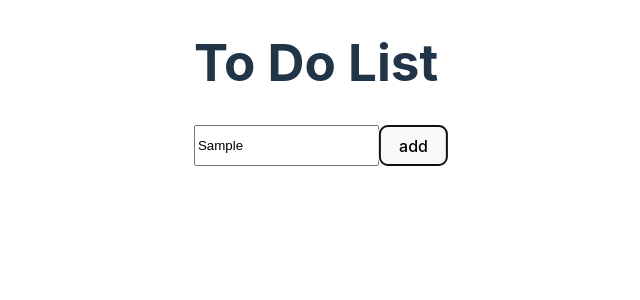
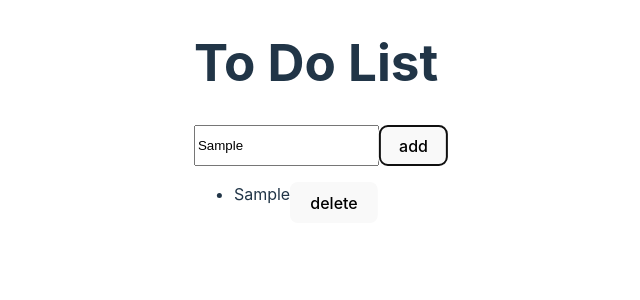
Before and after one commit to alaidine/ToDoList, a React (Vite) app: page / in a window 1280 px wide. Both pictures are taken after typing "Sample" into the empty fields and a click on the button "add". Shown: the top 300 px of the page, without its empty margins (319-959 px from the left). Built offline with nearby package versions, Linux system fonts and the light colour scheme.

Commit message:
finished the delete function and finished the to-do-list

```diff
--- a/src/components/List.tsx
+++ b/src/components/List.tsx
@@ -1,22 +1,22 @@
 import { useState, useRef } from 'react'
 import '../index.css'
 
-const tasks: string[] = []
-
-
 function ToDoList() {
-  const [list, setList] = useState()
+  const [list, setList] = useState([])
   const inputRef = useRef(null)
 
   const addTask = () => { // add a task to the list
     var task = inputRef.current.value
-    tasks.push(task)
     console.log("task added to the list")
-    console.log(tasks)
+    console.log(list)
+    setList([task, ...list])
   }
 
-  const deleteTask = () => { // delete a task from the list
+  const deleteTask = (index: any) => { // delete a task from the list
     console.log("task removed from the list")
+    const newList = [...list]
+    newList.splice(index, 1)
+    setList(newList)
   }
 
   return (
@@ -29,7 +29,13 @@ function ToDoList() {
       </div>
 
       <div id="list">
-        {list}
+        <ul>
+          {list.map((task, index) => (
+            <div className="task">
+              <li key={task}>{task}</li><button onClick={() => deleteTask(index)}>delete</button>
+            </div>
+          ))}
+        </ul>
       </div>
     </div>
   )
--- a/src/index.css
+++ b/src/index.css
@@ -73,3 +73,7 @@ button:focus-visible {
   display: flex;
   flex-wrap: wrap;
 }
+
+.task {
+  display: flex;
+}
```
